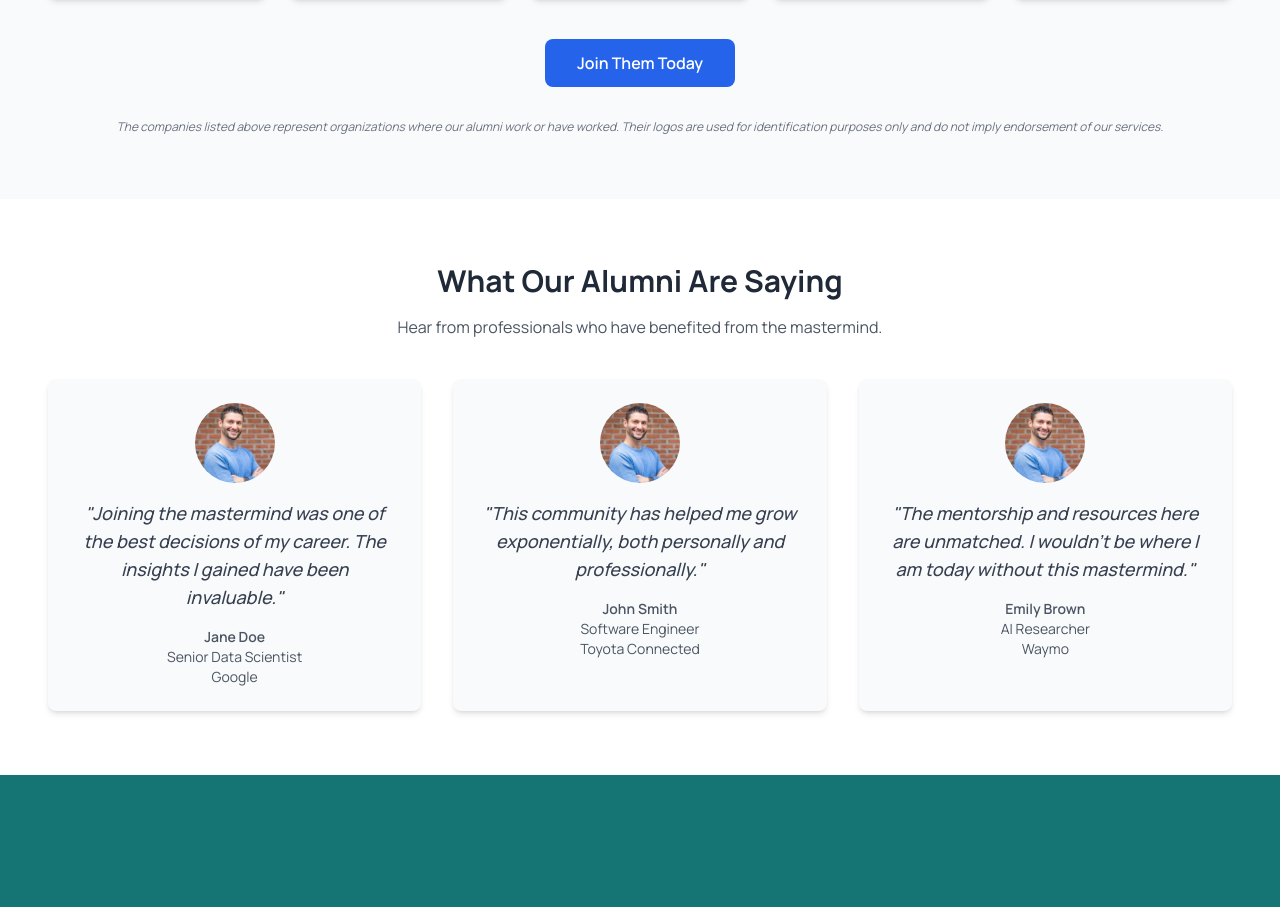
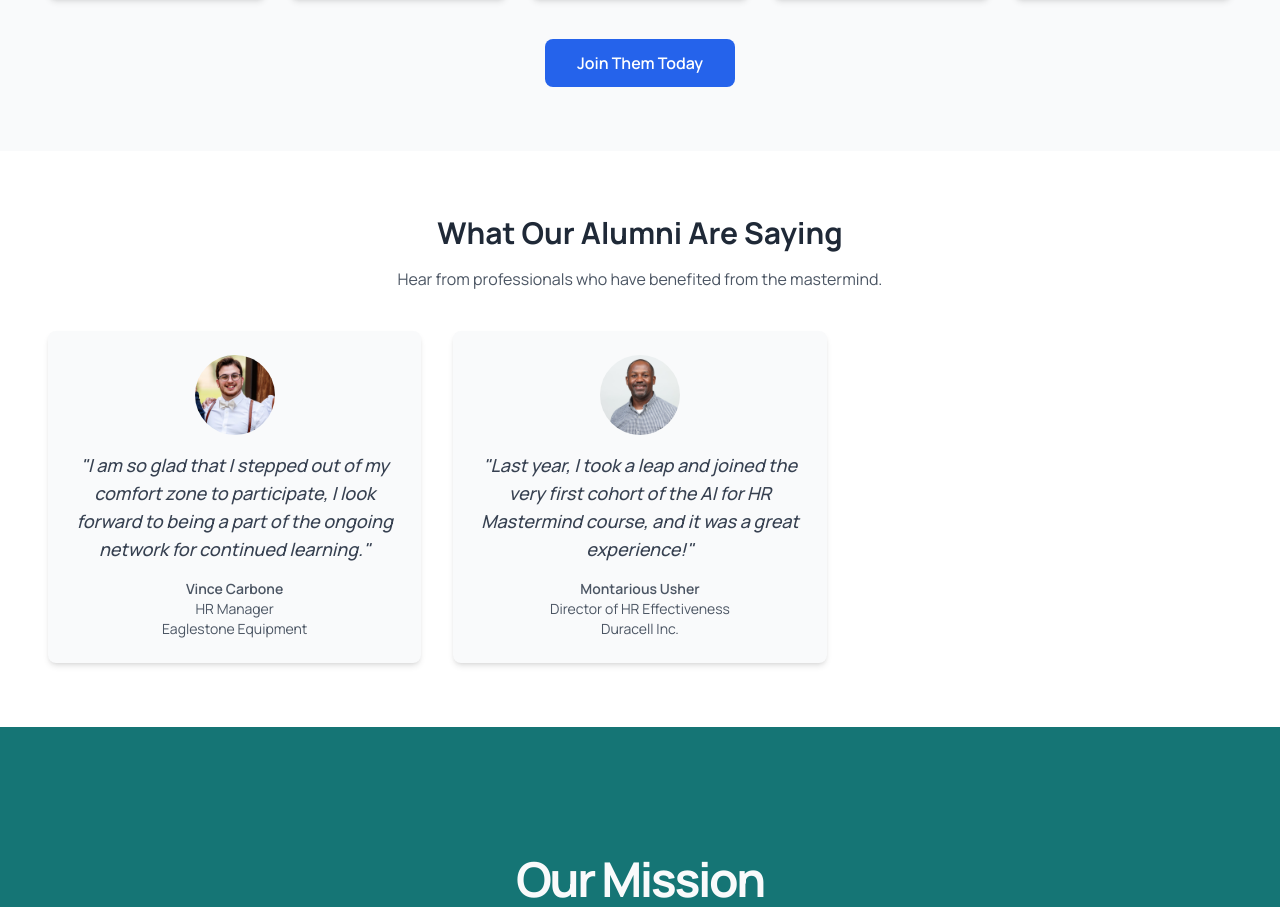
Before and after one commit to SimpleJoySolutions/workplace-labs-mastermind, a Next.js app: page / in a window 1280 px wide. Shown: the part 9021-9928 px from the top of the page. Built offline with nearby package versions, Linux system fonts and the light colour scheme.

Commit message:
added montarious and vince

```diff
--- a/src/components/alumni-companies-section.tsx
+++ b/src/components/alumni-companies-section.tsx
@@ -1,12 +1,37 @@
-import Image from 'next/image';
+import Image from "next/image";
 
 export const AlumniCompaniesSection = () => {
   const companies = [
-    { name: 'Google', logo: '/images/logo_google.webp', url: 'https://google.com', alt: 'Google company logo' },
-    { name: 'Duracell', logo: '/images/logo_duracell.webp', url: 'https://duracell.com', alt: 'Duracell company logo' },
-    { name: 'Toyota Connected', logo: '/images/logo_toyota_connected.webp', url: 'https://toyotaconnected.com', alt: 'Toyota Connected company logo' },
-    { name: 'Eaglestone Inc', logo: '/images/logo_eaglestone.webp', url: 'https://eaglestoneinc.com', alt: 'Eaglestone Inc company logo' },
-    { name: 'Waymo', logo: '/images/logo_waymo.webp', url: 'https://waymo.com', alt: 'Waymo company logo' },
+    {
+      name: "Google",
+      logo: "/images/logo_google.webp",
+      url: "https://google.com",
+      alt: "Google company logo",
+    },
+    {
+      name: "Duracell",
+      logo: "/images/logo_duracell.webp",
+      url: "https://duracell.com",
+      alt: "Duracell company logo",
+    },
+    {
+      name: "Toyota Connected",
+      logo: "/images/logo_toyota_connected.webp",
+      url: "https://toyotaconnected.com",
+      alt: "Toyota Connected company logo",
+    },
+    {
+      name: "Eaglestone Inc",
+      logo: "/images/logo_eaglestone.webp",
+      url: "https://eaglestoneinc.com",
+      alt: "Eaglestone Inc company logo",
+    },
+    {
+      name: "Waymo",
+      logo: "/images/logo_waymo.webp",
+      url: "https://waymo.com",
+      alt: "Waymo company logo",
+    },
   ];
 
   return (
@@ -46,10 +71,10 @@ export const AlumniCompaniesSection = () => {
           </a>
         </div>
 
-        <p className="mt-8 text-xs text-gray-500 italic">
+        {/* <p className="mt-8 text-xs text-gray-500 italic">
           The companies listed above represent organizations where our alumni work or have worked.
           Their logos are used for identification purposes only and do not imply endorsement of our services.
-        </p>
+        </p> */}
       </div>
     </section>
   );
--- a/src/components/social-proof-section.tsx
+++ b/src/components/social-proof-section.tsx
@@ -1,4 +1,4 @@
-import Image from 'next/image';
+import Image from "next/image";
 
 type Testimonial = {
   name: string;
@@ -11,25 +11,20 @@ type Testimonial = {
 export const SocialProofSection = () => {
   const testimonials: Testimonial[] = [
     {
-      name: 'Jane Doe',
-      title: 'Senior Data Scientist',
-      company: 'Google',
-      photo: '/images/jonathan-square.webp',
-      quote: 'Joining the mastermind was one of the best decisions of my career. The insights I gained have been invaluable.',
+      name: "Vince Carbone",
+      title: "HR Manager",
+      company: "Eaglestone Equipment",
+      photo: "/images/vince-square.jpg",
+      quote:
+        "I am so glad that I stepped out of my comfort zone to participate, I look forward to being a part of the ongoing network for continued learning.",
     },
     {
-      name: 'John Smith',
-      title: 'Software Engineer',
-      company: 'Toyota Connected',
-      photo: '/images/jonathan-square.webp',
-      quote: 'This community has helped me grow exponentially, both personally and professionally.',
-    },
-    {
-      name: 'Emily Brown',
-      title: 'AI Researcher',
-      company: 'Waymo',
-      photo: '/images/jonathan-square.webp',
-      quote: "The mentorship and resources here are unmatched. I wouldn't be where I am today without this mastermind.",
+      name: "Montarious Usher",
+      title: "Director of HR Effectiveness",
+      company: "Duracell Inc.",
+      photo: "/images/montarious-square.jpg",
+      quote:
+        "Last year, I took a leap and joined the very first cohort of the AI for HR Mastermind course, and it was a great experience!",
     },
   ];
 
```
Also changed, not shown: public/images/montarious-square.jpg (added), public/images/vince-square.jpg (added).
